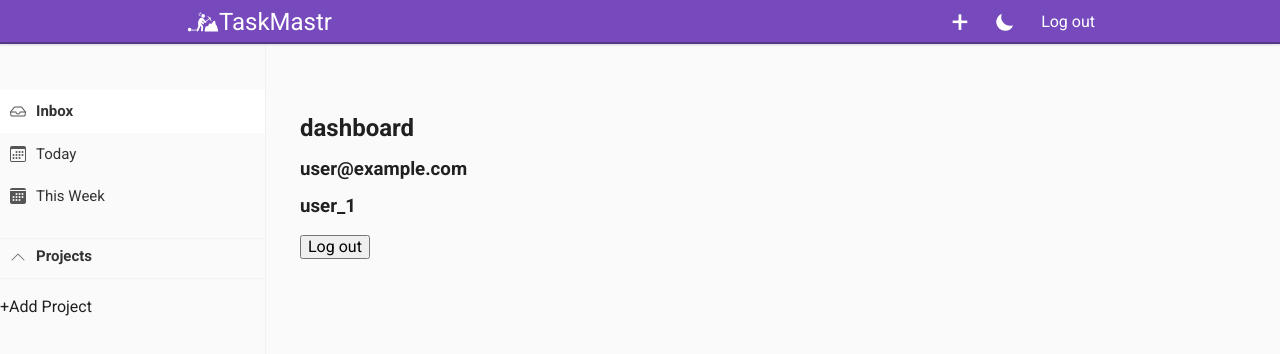
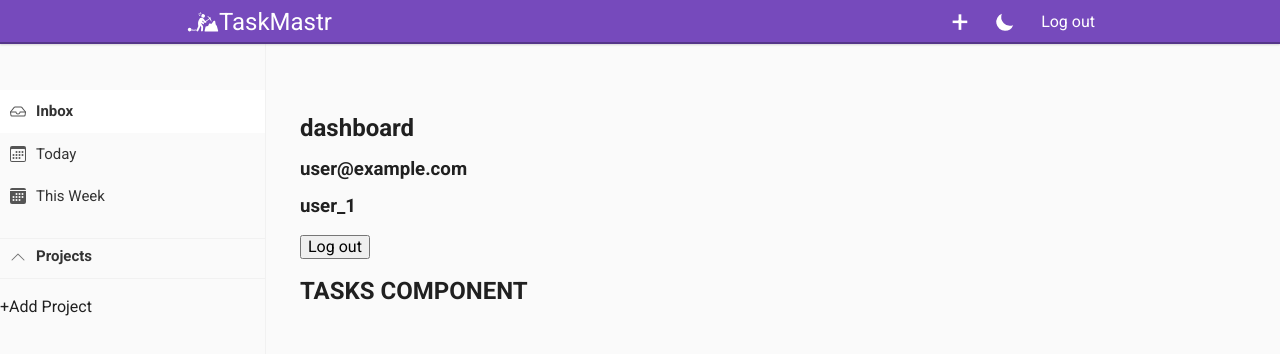
Before and after one commit to murdisto/taskmastr, a React (Create React App) app: page / in a window 1280 px wide. Shown: the top 354 px of the page. Built offline with nearby package versions, Linux system fonts and the light colour scheme; no server answers; the database is empty; sample sign-in values are in the browser's storage.

Commit message:
Add Tasks component.

```diff
--- a/src/components/Dashboard.js
+++ b/src/components/Dashboard.js
@@ -1,7 +1,8 @@
-import React, { useState, useEffect } from 'react';
+import React from 'react';
 import { Header } from './layout/Header';
 import { Content } from './layout/Content';
 import { ProjectsProvider, SelectedProjectProvider } from '../context';
+import { Tasks } from './Tasks';
 
 import { firebase } from '../firebase';
 
@@ -22,6 +23,7 @@ export const Dashboard = () => {
 						<button onClick={() => firebase.auth().signOut()} type='button'>
 							Log out
 						</button>
+						<Tasks />
 					</div>
 				</main>
 			</ProjectsProvider>
--- a/src/components/Projects.js
+++ b/src/components/Projects.js
@@ -22,6 +22,7 @@ export const Projects = ({ activeValue = true }) => {
 				onClick={() => {
 					setActive(project.projectId);
 					setSelectedProject(project.projectId);
+					console.log('project clicked!');
 				}}
 			>
 				<SingleProject project={project} />
--- /dev/null
+++ b/src/components/Tasks.js
@@ -0,0 +1,9 @@
+import React from 'react';
+
+export const Tasks = () => {
+	return (
+		<div>
+			<h2>TASKS COMPONENT</h2>
+		</div>
+	);
+};
--- a/src/components/layout/Content.js
+++ b/src/components/layout/Content.js
@@ -1,9 +1,11 @@
 import React from 'react';
 import { Sidebar } from './Sidebar';
+// import { Tasks } from '../Tasks';
 
 export const Content = () => (
 	<section className='content'>
 		content rendering!
 		<Sidebar />
+		{/* <Tasks /> */}
 	</section>
 );
```
